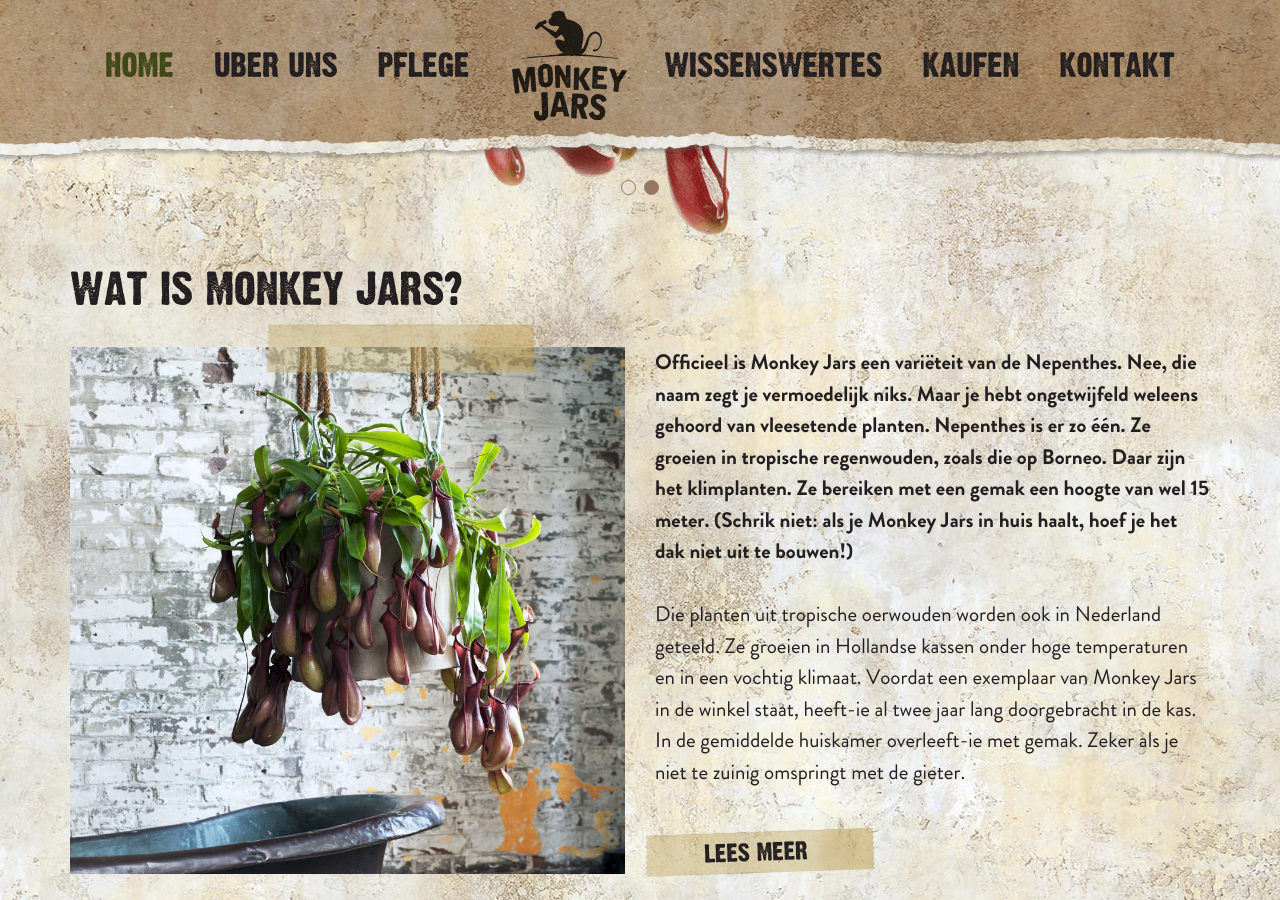
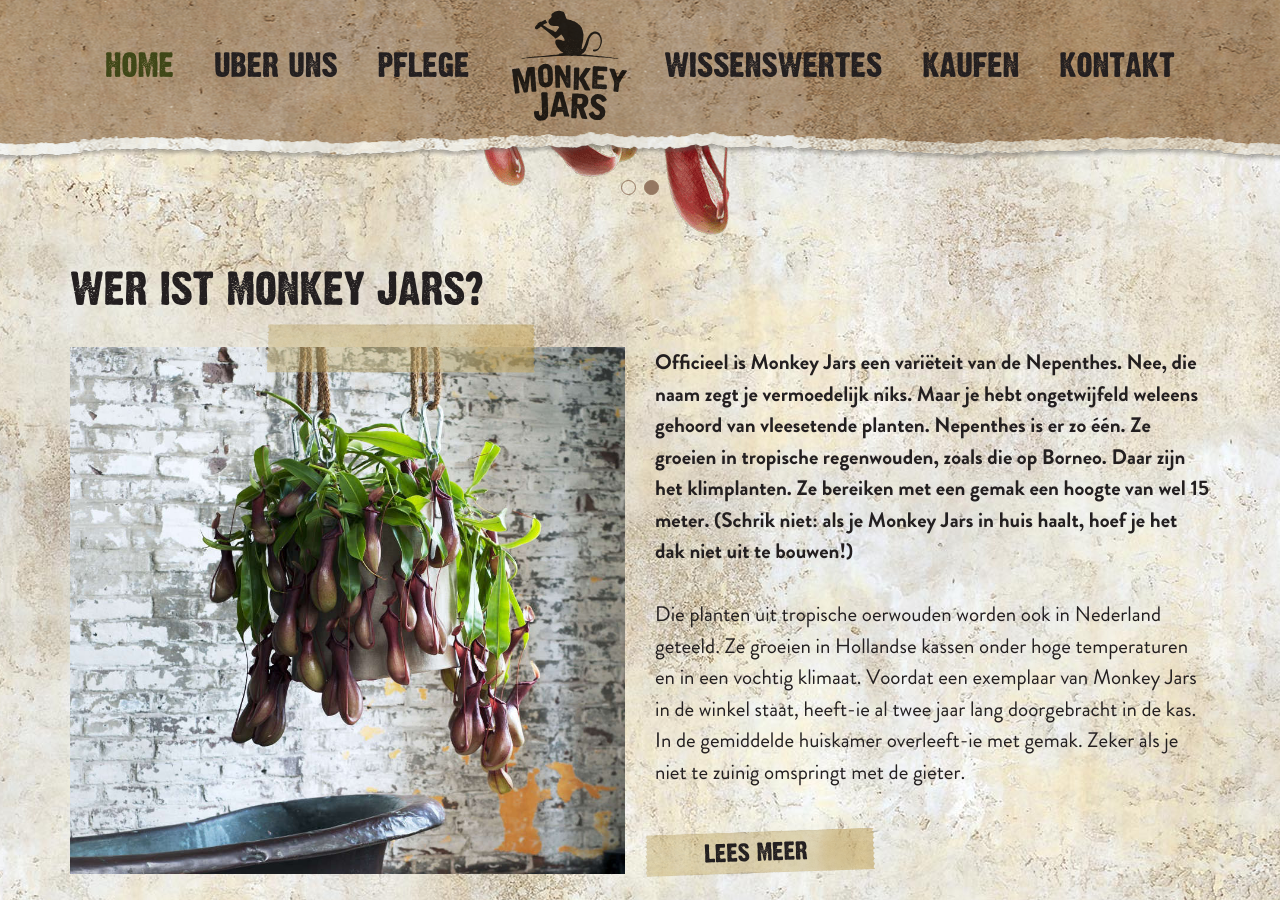
Before and after one commit to jhvanderschee/monkeyjars_de, a Jekyll site: the page built from index.md, in a window 1280 px wide and 900 px high, scrolled down 564 px. Built offline with Jekyll 4.4.1, drawn with Linux system fonts in a browser that asks for light colours.

Commit message:
Updated '/_layouts/home.html' via CloudCannon

```diff
--- a/_layouts/home.html
+++ b/_layouts/home.html
@@ -44,7 +44,7 @@
       <div class="container">
         <div class="row">
             <div class="col-xs-12 text-left">
-                      <h2 class="post-title" style="margin: 0 0 35px;">Wat is Monkey Jars?</h2>
+                      <h2 class="post-title" style="margin: 0 0 35px;">Wer ist Monkey Jars?</h2>
             </div>
         </div>
         <div class="row">
```
